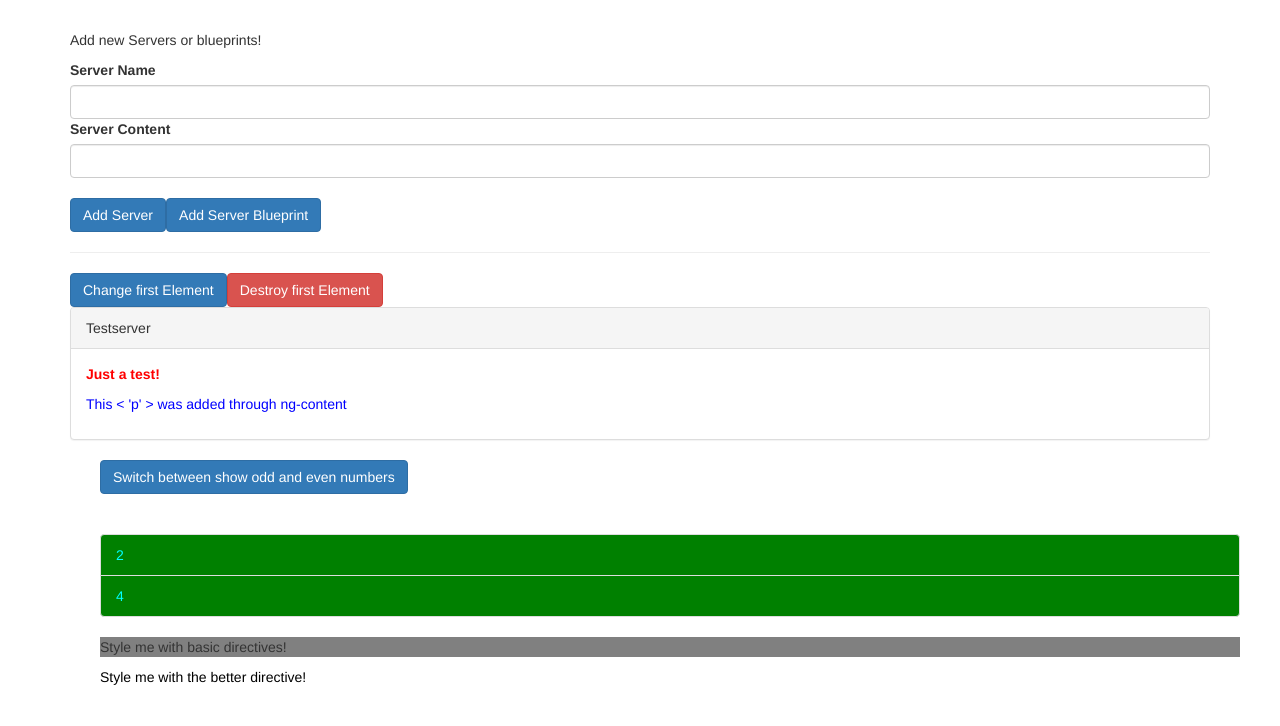
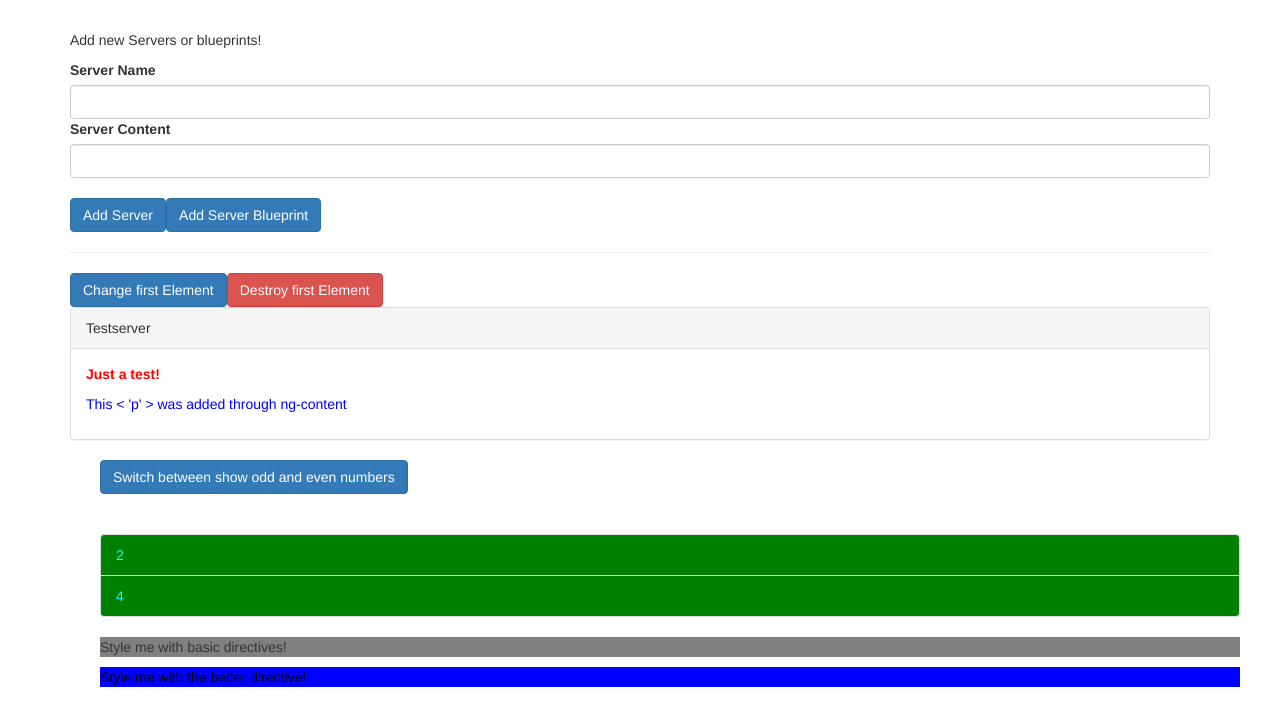
Before and after one commit to Gadoxplayer/AnuglarPractice-Lessons, an Angular app: page / in a window 1280 px wide. Shown: the top 726 px of the page. Built offline with nearby package versions, Linux system fonts and the light colour scheme.

Commit message:
binding directive properties

```diff
--- a/src/app/numbers-manager/numbers-manager.component.html
+++ b/src/app/numbers-manager/numbers-manager.component.html
@@ -34,7 +34,7 @@
             </ul>
 
             <p appBasicHighLight >Style me with basic directives!</p>
-            <p appBetterHighlight >Style me with the better directive!</p>
+            <p appBetterHighlight [defaultColor]="'yellow'" [highLightColor]="'white'">Style me with the better directive!</p>
 
 
         </div>
--- a/src/app/shared/better-highlight.directive.ts
+++ b/src/app/shared/better-highlight.directive.ts
@@ -1,22 +1,29 @@
-import { Directive, Renderer2, OnInit, ElementRef, HostListener, HostBinding } from '@angular/core';
+import { Directive, Renderer2, OnInit, ElementRef, HostListener, HostBinding, Input } from '@angular/core';
 
 @Directive({
   selector: '[appBetterHighlight]'
 })
 export class BetterHighlightDirective implements OnInit{
+  @Input() defaultColor: string = 'yellow';
+  @Input() highLightColor: string = 'white';
+
+
   @HostBinding('style.color') color: string = 'black';
+  @HostBinding('style.backgroundColor') backgroundcolor: string;
+
   constructor(private elRef: ElementRef, private renderer: Renderer2) { }
 
   ngOnInit(): void {
+    this.backgroundcolor = 'blue';
     // this.renderer.setStyle(this.elRef.nativeElement, 'background-color', 'blue');
   }
 
   @HostListener('mouseenter') mouseOver(eventData: Event) {
     this.renderer.setStyle(this.elRef.nativeElement, 'background-color', 'blue');
-    this.color = 'yellow'
+    this.color = this.defaultColor;
   }
   @HostListener('mouseleave') mouseLeave(eventData: Event) {
     this.renderer.setStyle(this.elRef.nativeElement, 'background-color', 'purple');
-    this.color = 'white'
+    this.color = this.highLightColor;
   }
 }
```
